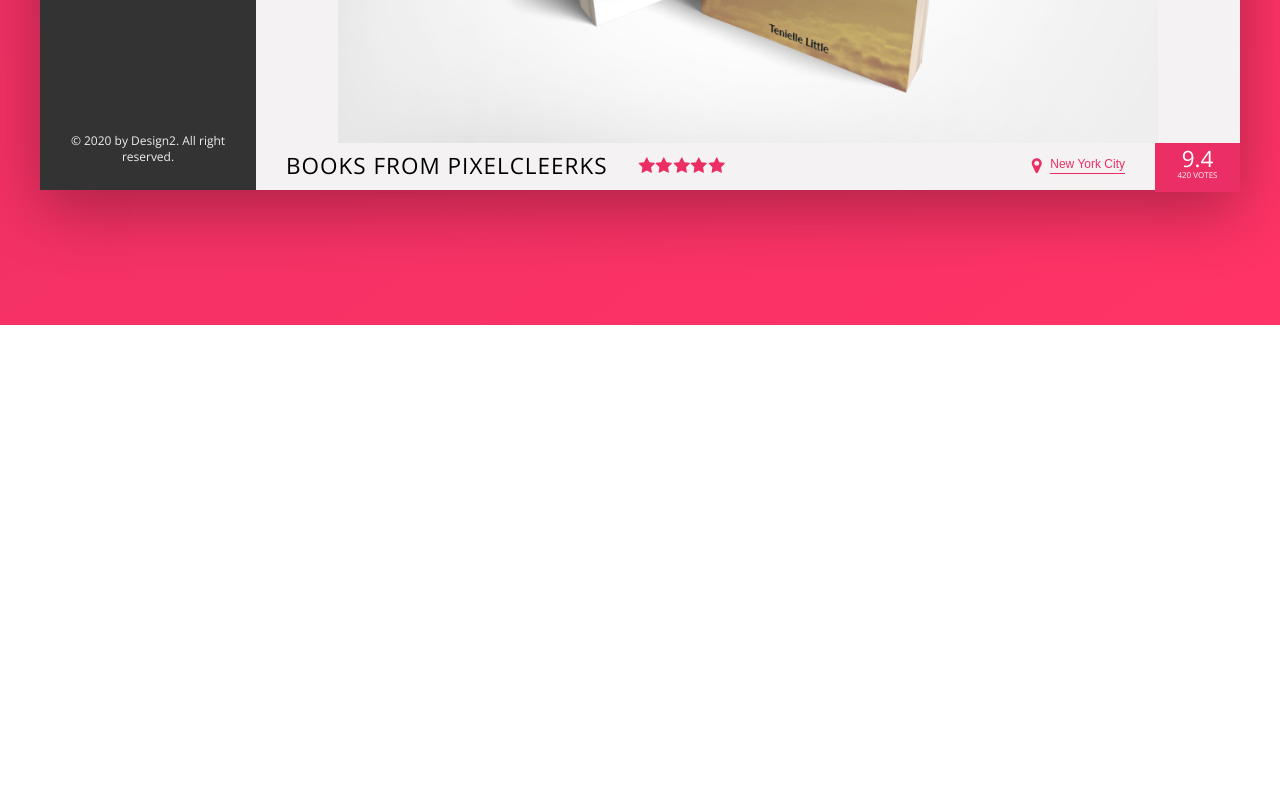
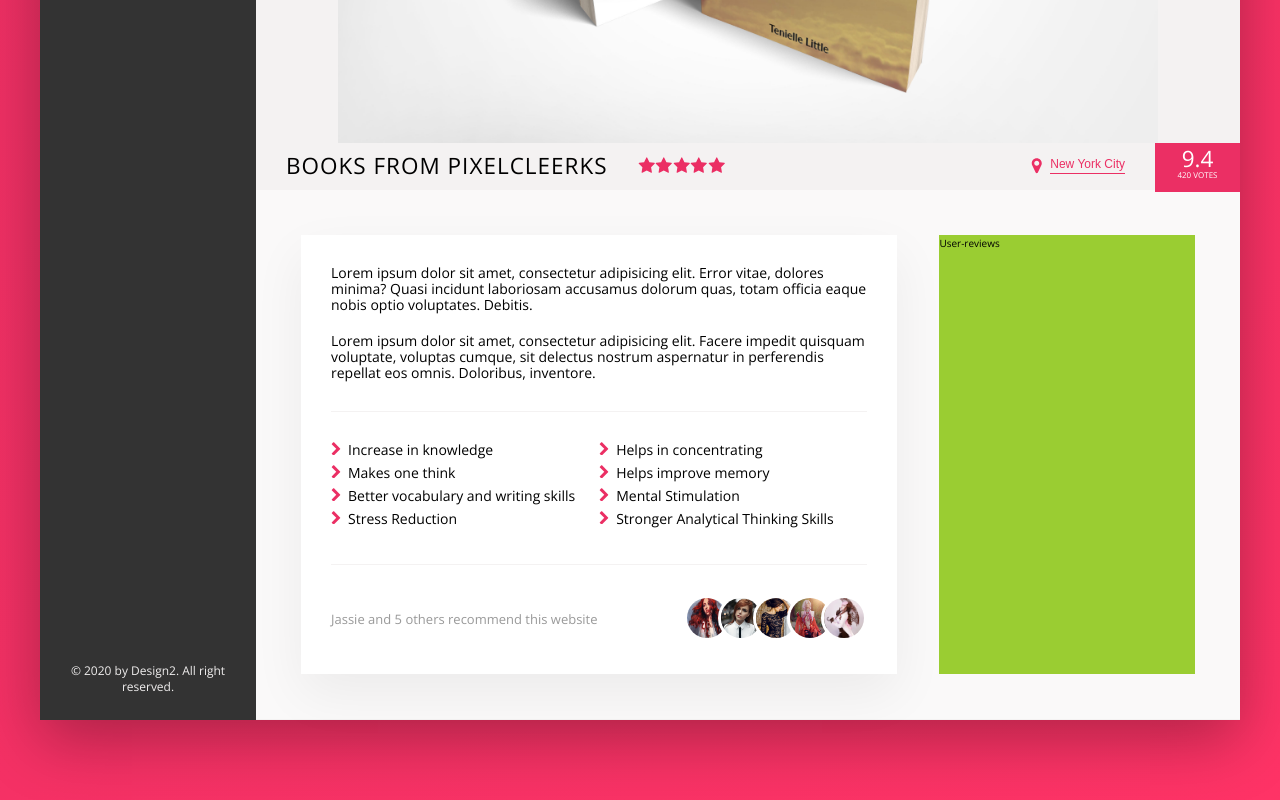
Before and after one commit to RomjanHossain/DesignWeb2, a website: page index.html in a window 1280 px wide. Shown: the part 555-1355 px from the top of the page. Before the commit the page ends 880 px from the top, so only its background shows below. Drawn offline with nearby package versions, Linux system fonts and the light colour scheme.

Commit message:
overview complete

```diff
--- a/index.html
+++ b/index.html
@@ -122,6 +122,36 @@
                         <div class="overview__rating-count">420 votes</div>
                     </div>
                 </div>
+                <div class="detail">
+                    <div class="description">
+                        <p class="paragraph">
+                            Lorem ipsum dolor sit amet, consectetur adipisicing elit. Error vitae, dolores minima? Quasi incidunt laboriosam accusamus dolorum quas, totam officia eaque nobis optio voluptates. Debitis.
+                        </p>
+                        <p class="paragraph">Lorem ipsum dolor sit amet, consectetur adipisicing elit. Facere impedit quisquam voluptate, voluptas cumque, sit delectus nostrum aspernatur in perferendis repellat eos omnis. Doloribus, inventore.
+                        </p>
+                        <ul class="list">
+                            <li class="list__item">Increase in knowledge</li>
+                            <li class="list__item">Helps in concentrating</li>
+                            <li class="list__item">Makes one think</li>
+                            <li class="list__item">Helps improve memory</li>
+                            <li class="list__item">Better vocabulary and writing skills</li>
+                            <li class="list__item">Mental Stimulation</li>
+                            <li class="list__item">Stress Reduction</li>
+                            <li class="list__item">Stronger Analytical Thinking Skills</li>
+                        </ul>
+                        <div class="recommend">
+                            <p class="recommend__count">Jassie and 5 others recommend this website</p>
+                            <p class="recommand__friends">
+                                <img src="img/f1.jpg" alt="fsdfs" class="recommend__photo">
+                                <img src="img/f2.jpg" alt="fsdfs" class="recommend__photo">
+                                <img src="img/f3.jpg" alt="sds" class="recommend__photo">
+                                <img src="img/f4.jpg" alt="sdsd" class="recommend__photo">
+                                <img src="img/f5.jpg" alt="sdsd" class="recommend__photo">
+                            </p>
+                        </div>
+                    </div>
+                    <div class="user-reviews">User-reviews</div>
+                </div>
             </main>
         </div>
     </div>
```
